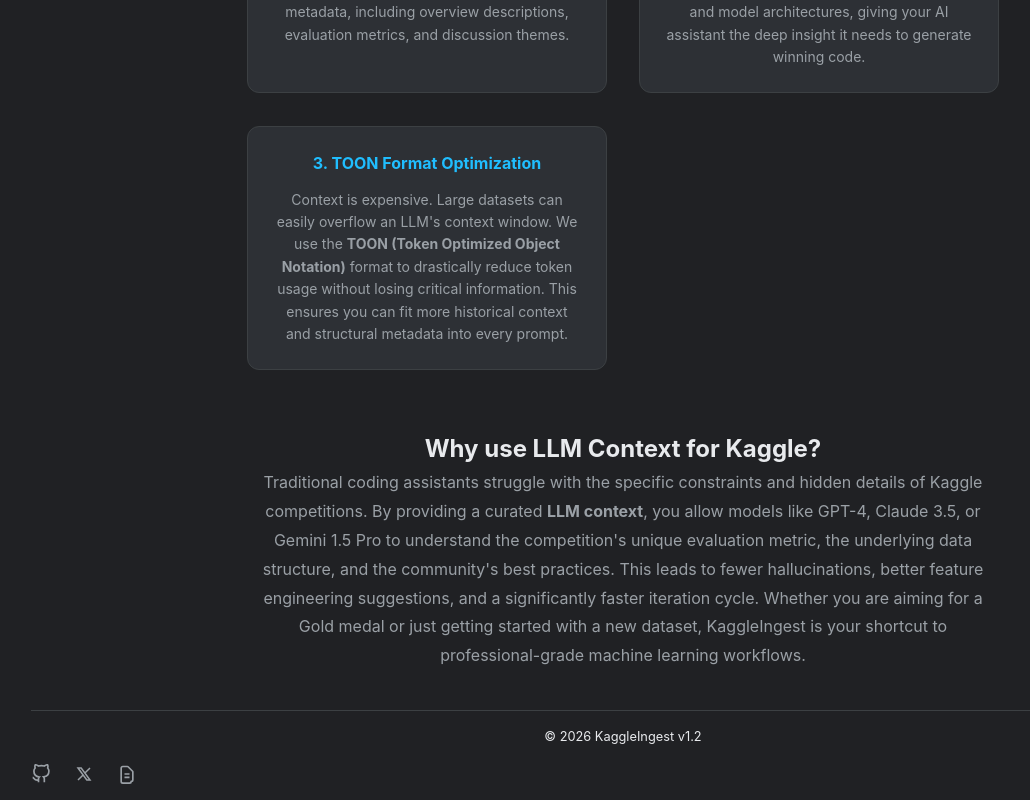
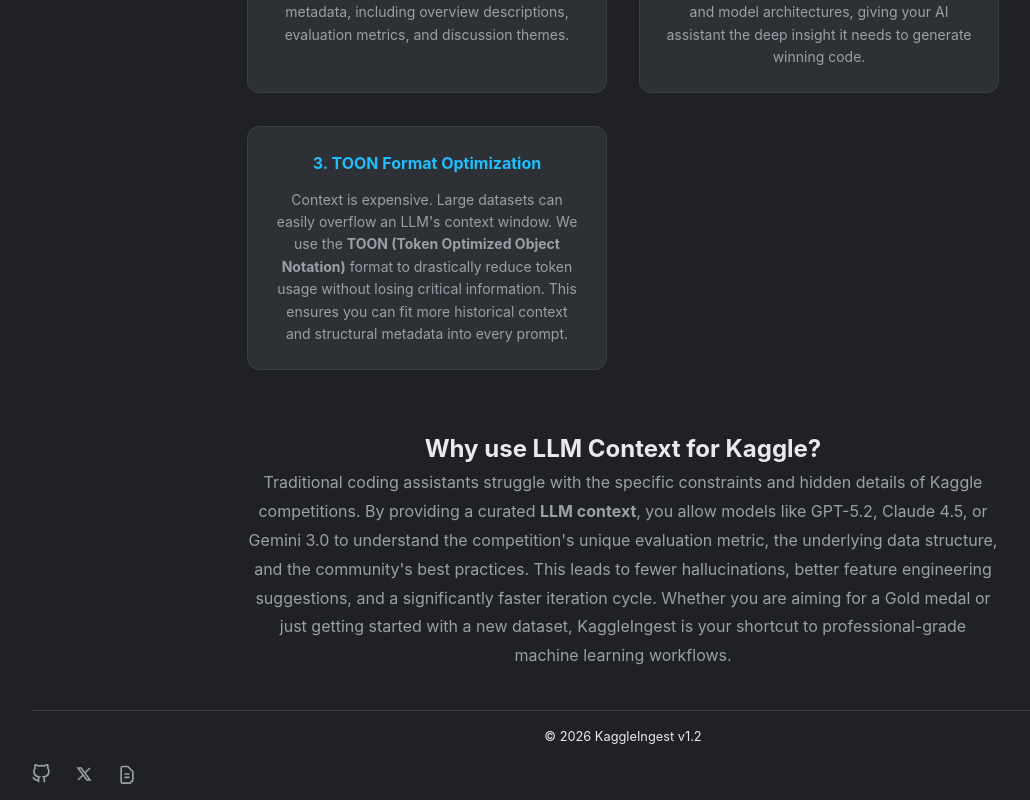
Before and after one commit to Anand-0037/KaggleIngest, a React (Vite) app in the folder frontend/: page / in a window 1280 px wide. Shown: the part 1277-2077 px from the top of the page, without its empty margins (17-1047 px from the left). Built offline with nearby package versions, Linux system fonts and the light colour scheme; no server answers.

Commit message:
chore: content update - bump model versions to GPT-5.2, Claude 4.5, Gemini 3.0

```diff
--- a/frontend/src/components/InputForm.jsx
+++ b/frontend/src/components/InputForm.jsx
@@ -262,7 +262,7 @@ function InputForm({ onSubmit, isLoading, initialUrl }) {
 
         <h2 className={styles.sectionHeader}>Why use LLM Context for Kaggle?</h2>
         <p className={styles.longText}>
-          Traditional coding assistants struggle with the specific constraints and hidden details of Kaggle competitions. By providing a curated <strong>LLM context</strong>, you allow models like GPT-4, Claude 3.5, or Gemini 1.5 Pro to understand the competition's unique evaluation metric, the underlying data structure, and the community's best practices. This leads to fewer hallucinations, better feature engineering suggestions, and a significantly faster iteration cycle. Whether you are aiming for a Gold medal or just getting started with a new dataset, KaggleIngest is your shortcut to professional-grade machine learning workflows.
+          Traditional coding assistants struggle with the specific constraints and hidden details of Kaggle competitions. By providing a curated <strong>LLM context</strong>, you allow models like GPT-5.2, Claude 4.5, or Gemini 3.0 to understand the competition's unique evaluation metric, the underlying data structure, and the community's best practices. This leads to fewer hallucinations, better feature engineering suggestions, and a significantly faster iteration cycle. Whether you are aiming for a Gold medal or just getting started with a new dataset, KaggleIngest is your shortcut to professional-grade machine learning workflows.
         </p>
       </section>
     </div>
```
